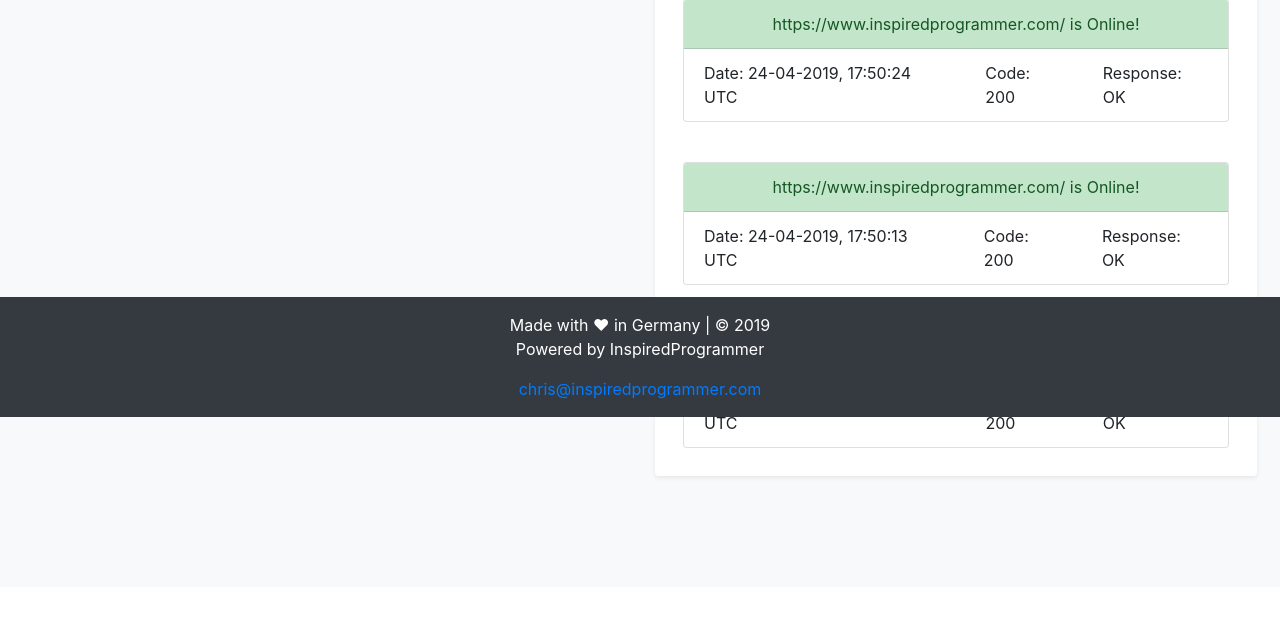
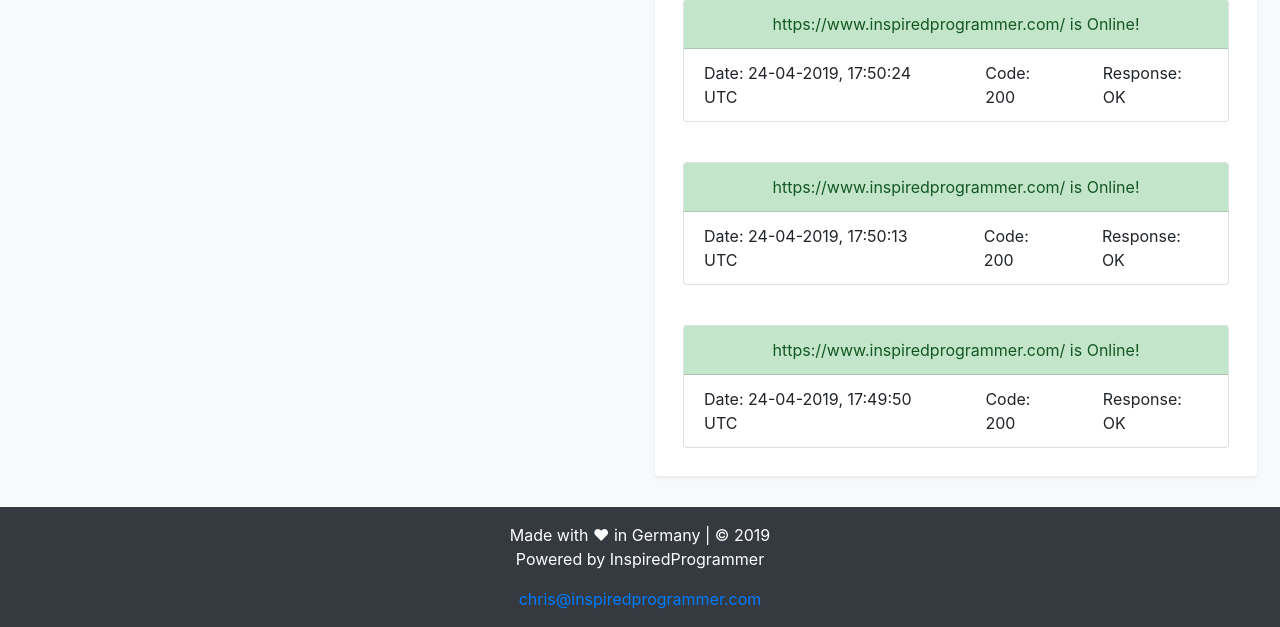
Before and after one commit to hera75113/ServerMonitor, a Flask app: page / in a window 1280 px wide. Shown: the part 1274-1901 px from the top of the page. Before the commit the page ends 1753 px from the top, so only its background shows below. Run offline with Flask 2, Linux system fonts and the light colour scheme; data comes from the database, SQL or seed files in the repository; data that the repository does not hold is empty; some libraries are stand-ins or nearby versions.

Commit message:
Fixed Footer and minor UI changes

```diff
--- a/monitor/templates/base.html
+++ b/monitor/templates/base.html
@@ -1,12 +1,12 @@
 <!doctype html>
-<html lang="en" style="width:100%; margin:0;">
+<html lang="en" style="width:100%; height:100%; margin:0;">
   <head>
     <!-- Required meta tags -->
     <meta charset="utf-8">
     <meta name="viewport" content="width=device-width, initial-scale=1, shrink-to-fit=no">
 
-    <link rel="icon" type="image/svg+xml" href="/monitor/static/img/icon.svg" sizes="any">
-    <link rel="stylesheet" href="/static/css/main.css">
+    <link rel="shortcut icon" href="/static/img/favicon.ico">
+    <!--<link rel="stylesheet" href="/static/css/main.css">-->
 
     <!-- Bootstrap CSS -->
     <link rel="stylesheet" href="https://stackpath.bootstrapcdn.com/bootstrap/4.3.1/css/bootstrap.min.css" integrity="sha384-ggOyR0iXCbMQv3Xipma34MD+dH/1fQ784/j6cY/iJTQUOhcWr7x9JvoRxT2MZw1T" crossorigin="anonymous">
@@ -18,6 +18,7 @@
   </head>
 
   <body class="bg-light">
+    <div id="page-container" style="position: relative; min-height: 100vh;">
       <nav class="navbar fixed-top navbar-expand-lg navbar-dark bg-dark shadow">
       <a class="navbar-brand" href="#">
         <img src="/static/img/icon.svg" width="30" height="30" class="d-inline-block align-top" alt="">
@@ -33,8 +34,7 @@
         </div>
       </div>
       </nav>
-    <div style="position: relative; min-height: 90vh; height: 1500px;">
-    <div class="container-fluid" style="padding-bottom: 2.5rem;">
+        <div class="container-fluid" style="padding-bottom: 80px">
           <div class="row p-2" style="margin-top: 71px; margin-bottom: 15px">
             <div class="col-sm">
             {% block content %}{% endblock %}
@@ -44,19 +44,13 @@
             </div>
           </div>
         </div>
-    <!-- Footer -->
-</div>
-<footer class="page-footer font-small bg-dark" style="position: relative; bottom: 0; width: 100%; height: 120px">
-    <!-- Copyright -->
+      <footer class="page-footer font-small bg-dark" style="position: absolute; bottom: 0; width: 100%; height: 120px">
         <div class="footer-copyright text-center py-3 text-white">Made with ❤ in Germany | © 2019
           <p>Powered by InspiredProgrammer</p>
           <a href="mailto:chris@inspiredprogrammer.com">chris@inspiredprogrammer.com</a>
         </div>
-    <!-- Copyright -->
       </footer>
-
-</body>
-
+    </div>
 
   <!-- Optional JavaScript -->
   <!-- jQuery first, then Popper.js, then Bootstrap JS -->
@@ -65,9 +59,10 @@
   <script src="https://cdnjs.cloudflare.com/ajax/libs/popper.js/1.14.7/umd/popper.min.js" integrity="sha384-UO2eT0CpHqdSJQ6hJty5KVphtPhzWj9WO1clHTMGa3JDZwrnQq4sF86dIHNDz0W1" crossorigin="anonymous"></script>
   <script src="https://stackpath.bootstrapcdn.com/bootstrap/4.3.1/js/bootstrap.min.js" integrity="sha384-JjSmVgyd0p3pXB1rRibZUAYoIIy6OrQ6VrjIEaFf/nJGzIxFDsf4x0xIM+B07jRM" crossorigin="anonymous"></script>
 
+
+  <!-- Google Analytics -->
   <script async src="https://www.google-analytics.com/analytics.js"></script>
 
-  <!-- Google Analytics -->
   <script>
   (function(i,s,o,g,r,a,m){i['GoogleAnalyticsObject']=r;i[r]=i[r]||function(){
   (i[r].q=i[r].q||[]).push(arguments)},i[r].l=1*new Date();a=s.createElement(o),
@@ -101,4 +96,5 @@
     });
   </script>
 
+</body>
 </html>
```
Lines whose indentation alone changed are shown as unchanged.
